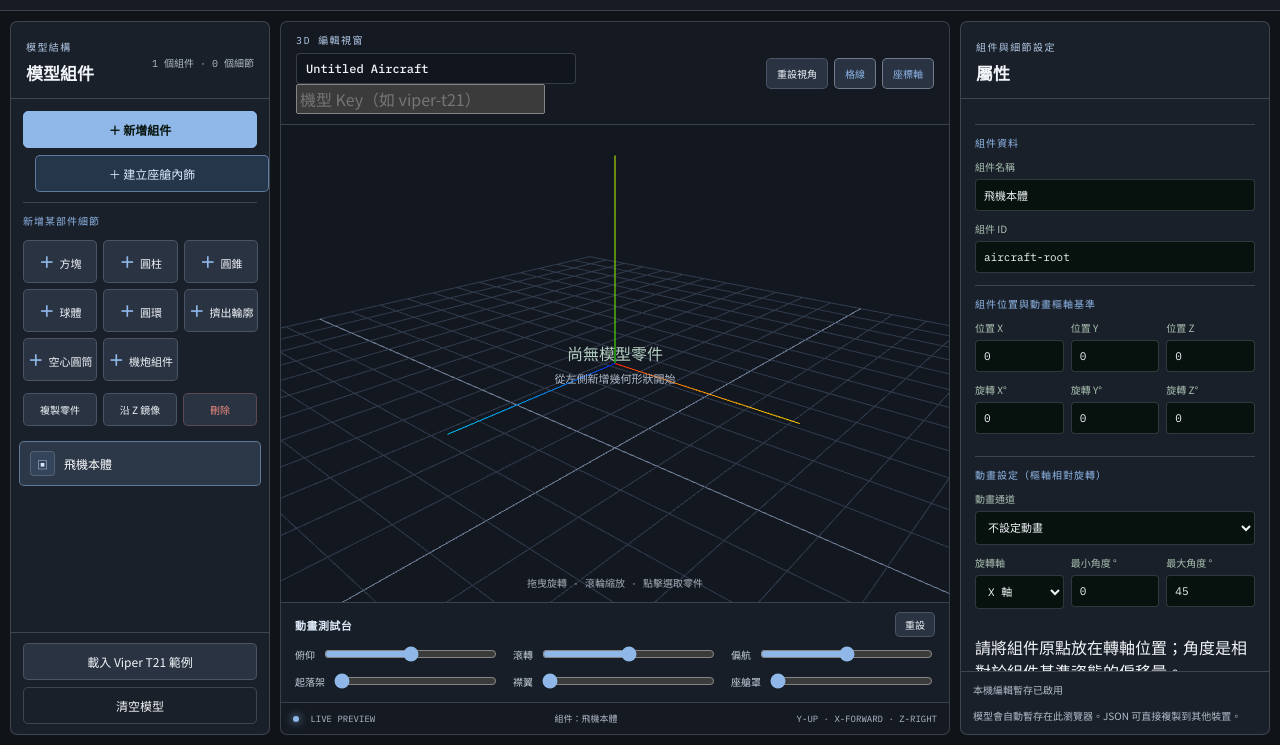
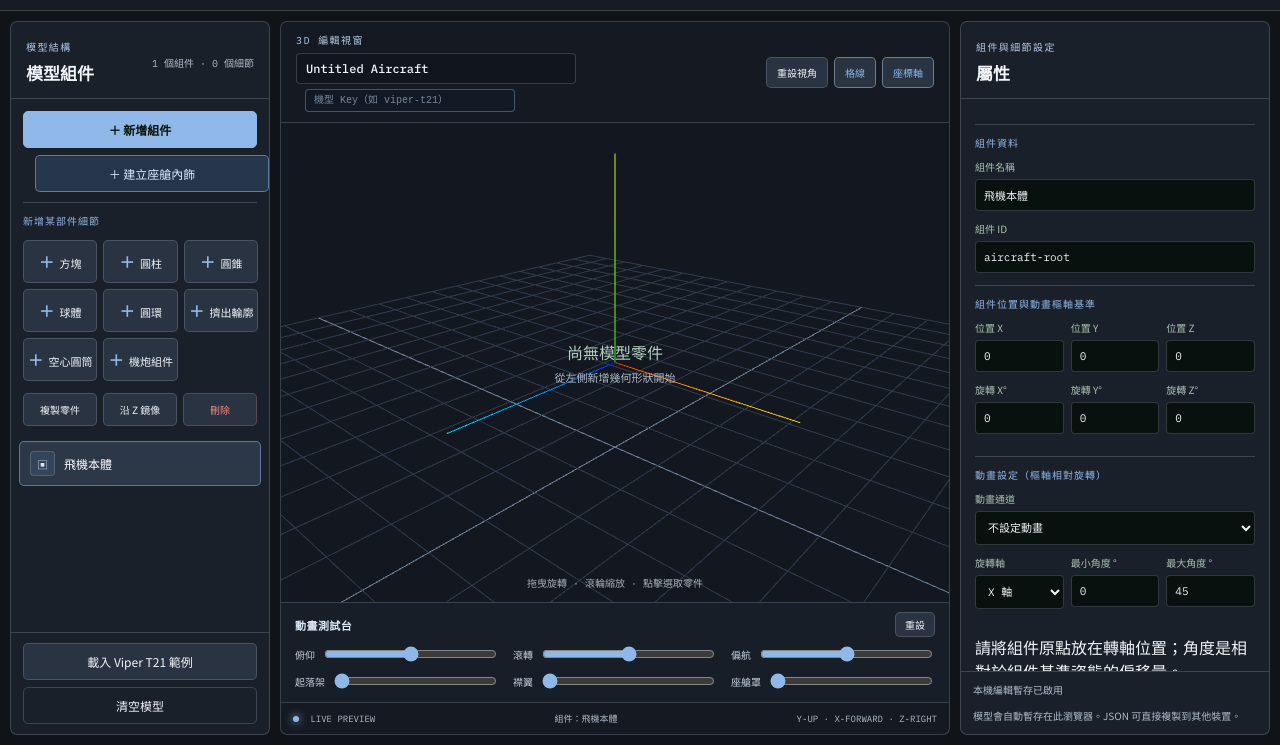
Before and after one commit to fuguangji/combat-flight-simulator, a website built with Vite: page editor/index.html in a window 1280 px wide. Shown: the part 55-800 px from the top of the page. Built offline with nearby package versions, Linux system fonts and the light colour scheme.

Commit message:
加入模型識別鍵欄位樣式

```diff
--- a/src/editor/style.css
+++ b/src/editor/style.css
@@ -35,3 +35,8 @@
 #add-cockpit:hover{background:#344963}
 @media(max-width:900px){.animation-sliders{grid-template-columns:repeat(2,minmax(0,1fr))}}
 @media(max-width:680px){.animation-preview{padding:8px}.animation-sliders{grid-template-columns:repeat(2,minmax(0,1fr));gap:6px}.animation-sliders label{font-size:9px}}
+
+
+.model-key-input{display:inline-block;width:min(210px,28vw);margin-left:9px;padding:5px 8px;border:1px solid rgba(143,183,232,.38);border-radius:4px;background:#111a24;color:#dce8f7;font:10px ui-monospace,monospace}
+.model-key-input::placeholder{color:#78889a}
+@media(max-width:680px){.model-key-input{width:130px;margin:5px 0 0}}
```
